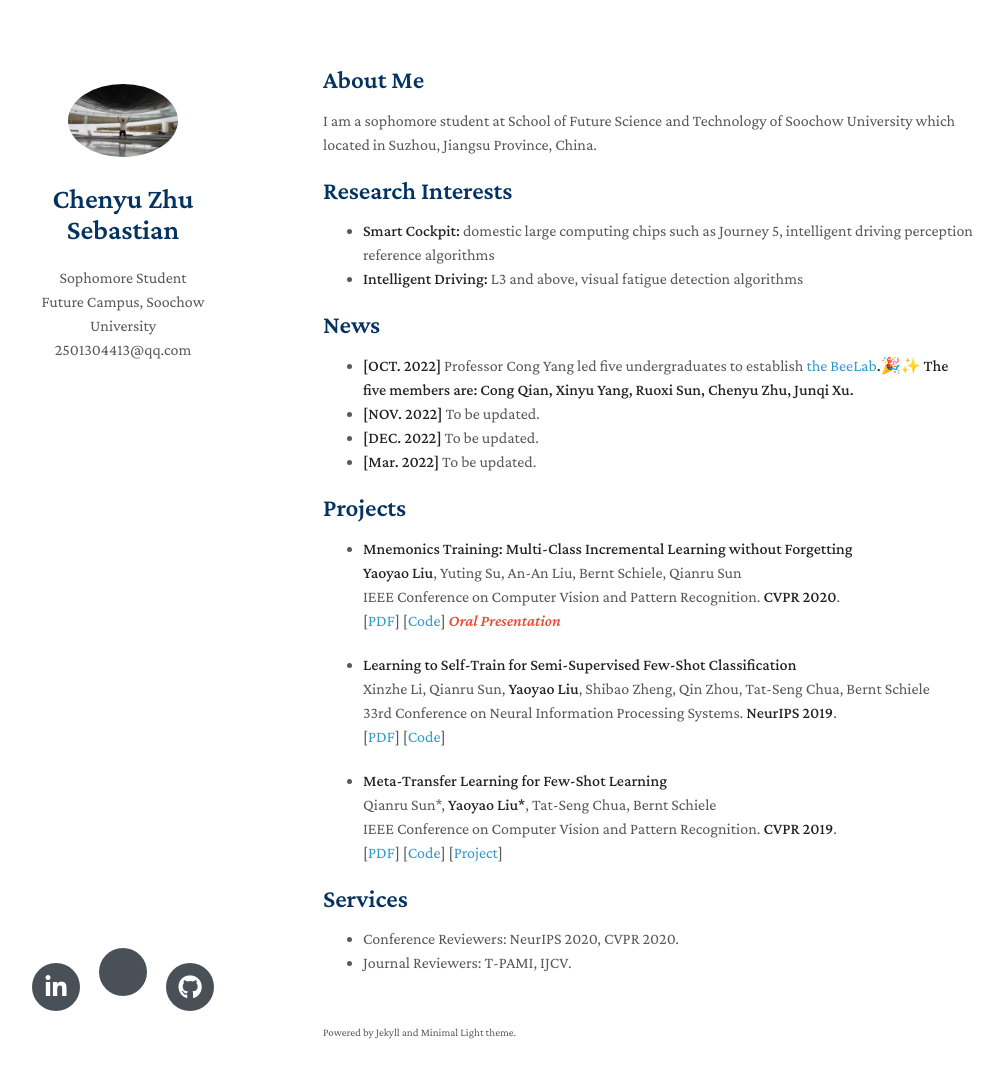
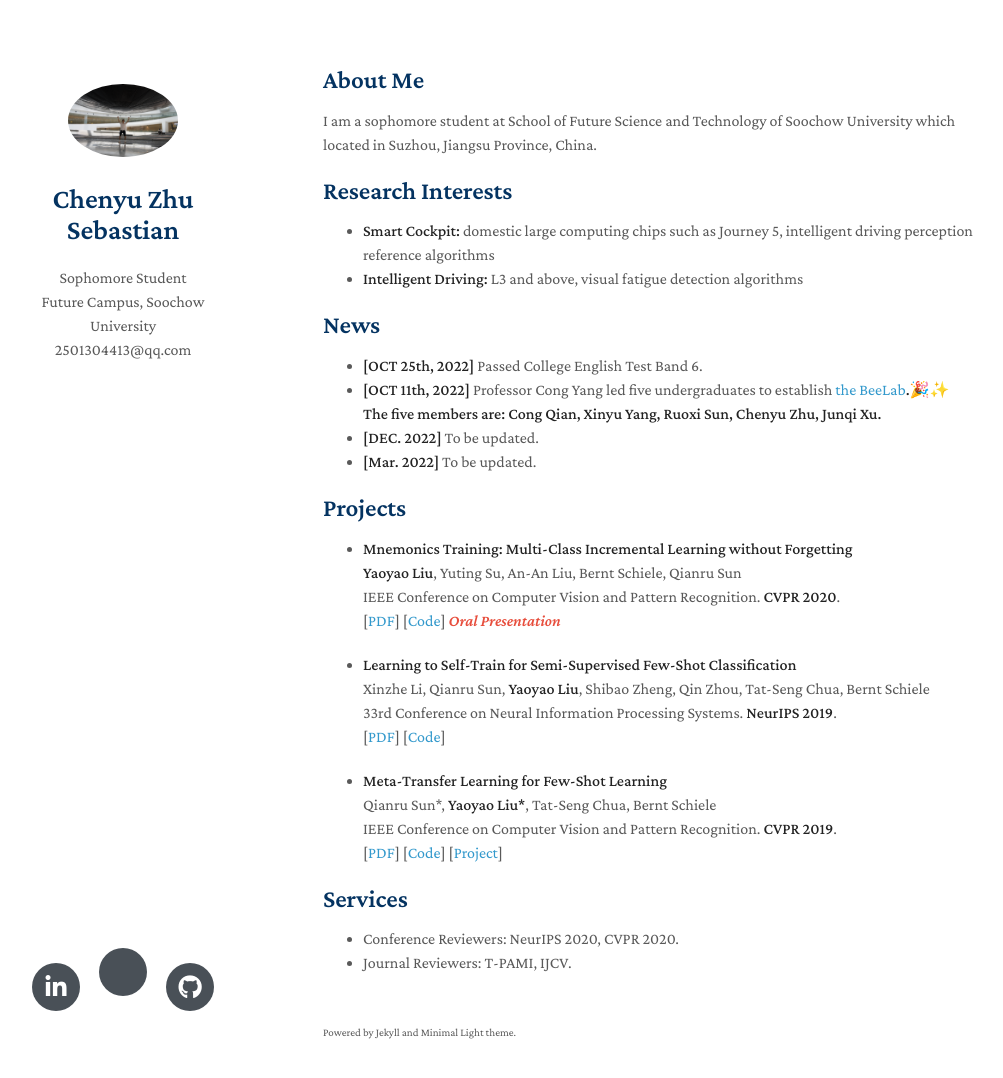
Before and after one commit to zhouhan-Zhong/zhouhan-Zhong.github.io, a Jekyll site: the page built from index.md, in a window 1280 px wide and 1113 px high. Shown: the top 1078 px of the window, without its empty margins (147-1150 px from the left). Built offline with Jekyll 4.4.1, drawn with Linux system fonts in a browser that asks for light colours; nearby versions of some CDN libraries; a style sheet for code colours, icons or effects is not loaded; our own code applies the rules of GitHub Pages for plain Markdown files.

Commit message:
Update index.md

```diff
--- a/index.md
+++ b/index.md
@@ -14,8 +14,8 @@ reference algorithms
 
 ## News
 
-- **[OCT. 2022]**  Professor Cong Yang led five undergraduates to establish [the BeeLab](https://xinyu1213.github.io)<strong>.🎉✨ The five members are: Cong Qian, Xinyu Yang, Ruoxi Sun, Chenyu Zhu, Junqi Xu.
-- **[NOV. 2022]** To be updated.
+- **[OCT 25th, 2022]**  Passed College English Test Band 6.
+- **[OCT 11th, 2022]**  Professor Cong Yang led five undergraduates to establish [the BeeLab](https://xinyu1213.github.io)<strong>.🎉✨ The five members are: Cong Qian, Xinyu Yang, Ruoxi Sun, Chenyu Zhu, Junqi Xu.
 - **[DEC. 2022]** To be updated.
 - **[Mar. 2022]** To be updated.
 
```
